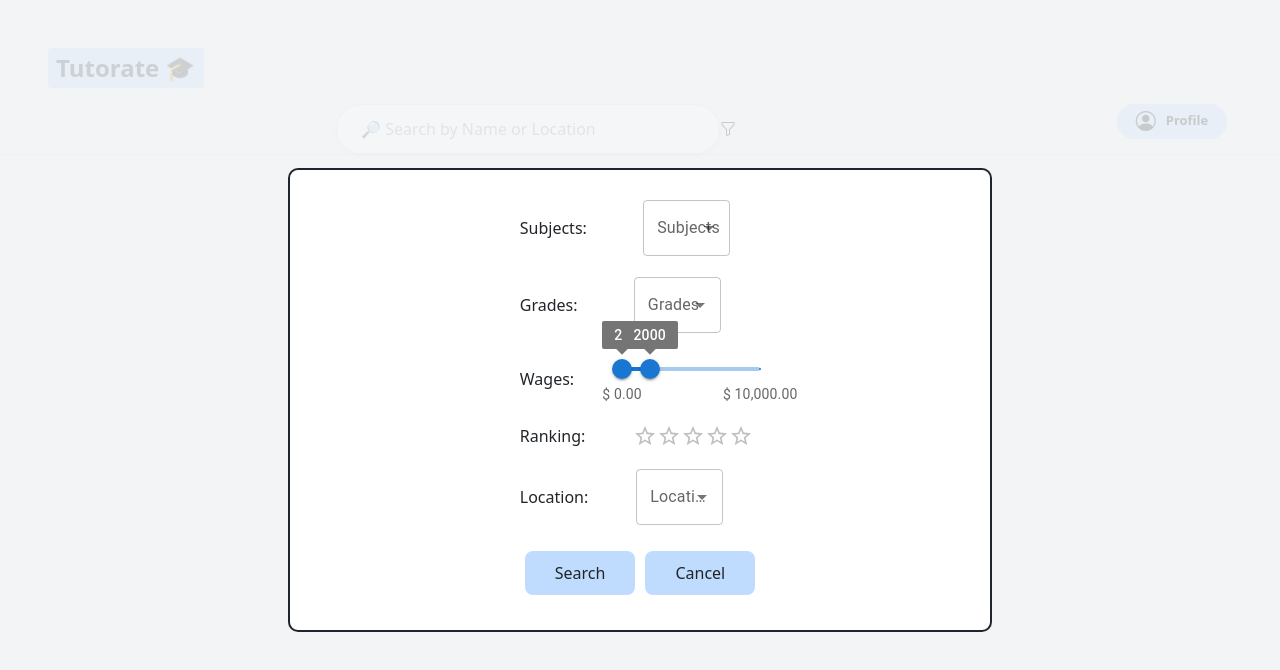
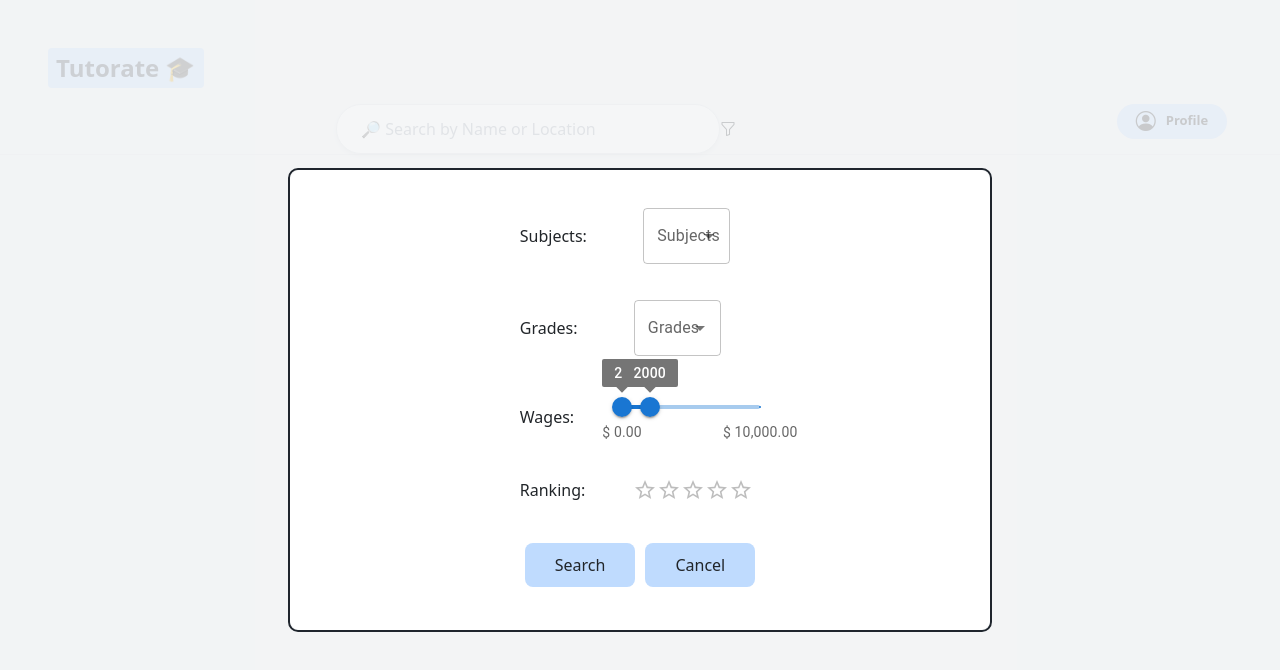
Before and after one commit to samiulabir201/Tutorate, a React (Create React App) app in the folder Front-End/: page / in a window 1280 px wide. Both pictures are taken after a click on the button 728 px from the left and 129 px from the top of the page. Shown: the top 670 px of the page. Built offline with nearby package versions, Linux system fonts and the light colour scheme.

Commit message:
Removed location from filters.

```diff
--- a/Front-End/src/components/searchBar/AdvancedSearch.jsx
+++ b/Front-End/src/components/searchBar/AdvancedSearch.jsx
@@ -7,7 +7,6 @@ import '../../stylesheets/AdvancedSearch.css';
 import 'bootstrap/dist/css/bootstrap.min.css';
 import {Ranking} from "./Ranking";
 import {Grades} from "./Grades";
-import {Location} from "./Location";
 
 export const AdvancedSearch = () => {
   const { advancedSearch, setAdvancedSearch } = useStateContext();
@@ -15,11 +14,10 @@ export const AdvancedSearch = () => {
   const [grades, setGrades] = useState([]);
   const [wages, setWages] = useState([200, 2000]);
   const [rank, setRank] = useState(0);
-  const [location, setLocation] = useState('');
   const { searchParams, setNewSearchParams } = useStateContext();
 
   const updateParams = () => {
-    const newParams = { subjects, wages, rank, grades, location };
+    const newParams = { subjects, wages, rank, grades };
     setNewSearchParams(newParams);
     setAdvancedSearch(false);
   };
@@ -27,6 +25,7 @@ export const AdvancedSearch = () => {
   return (
     <ReactModal
       isOpen={advancedSearch}
+      onRequestClose={() => setAdvancedSearch(false)}
       className="AdvancedSearch"
       overlayClassName="AdvancedSearchOverlay"
     >
@@ -44,9 +43,6 @@ export const AdvancedSearch = () => {
           <p className="align-self-center me-5">Ranking:</p><Ranking rank={searchParams.rank} onRankChange={(newRank) => setRank(newRank)} />
         </div>
         <div className="d-inline-flex">
-          <p className="align-self-center me-5">Location:</p><Location location={searchParams.location} onLocationChange={(newLocation) => setLocation(newLocation)} />
-        </div>
-        <div className="d-inline-flex">
           <button className="button" type="button" onClick={updateParams}>Search</button>
           <button className="button" type="button" onClick={() => setAdvancedSearch(false)}>Cancel</button>
         </div>
--- a/Front-End/src/components/searchBar/Location.jsx
+++ /dev/null
@@ -1,12 +0,0 @@
-import React from "react";
-import {Autocomplete, TextField} from "@mui/material";
-
-export const Location = (props) => {
-    const locations = ['Banani', 'Dhanmondi'];
-    return <Autocomplete
-        renderInput={(params) => <TextField {...params} label="Location" />}
-        options={locations}
-        value={props.location}
-        onChange={(event, value) => {props.onLocationChange(value)}}
-    />
-}
```
